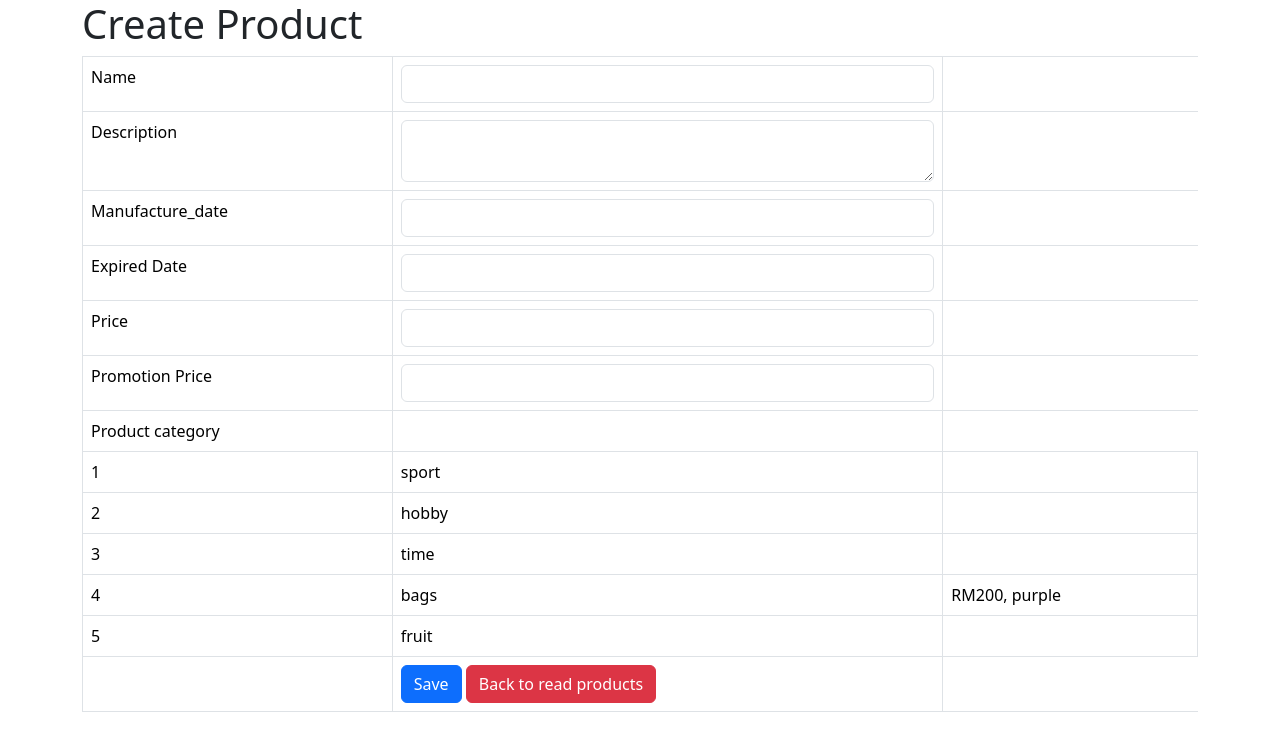
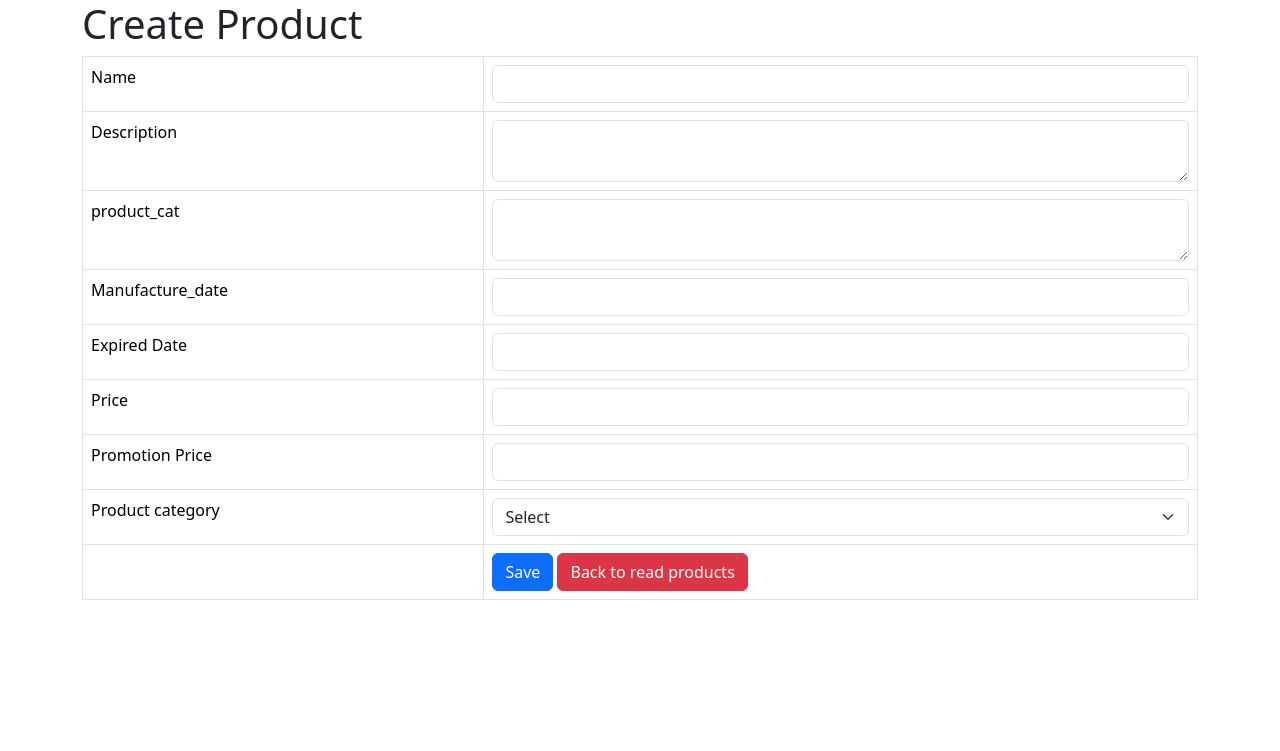
Before and after one commit to PanWeiCheng-Peter/php, a PHP site: page /product_create.php in a window 1280 px wide. Shown: the top 751 px of the page. Run offline with PHP 8.4, Linux system fonts and the light colour scheme; data comes from the database, SQL or seed files in the repository.

Commit message:
update php change 1

```diff
--- a/shop/product_create.php
+++ b/shop/product_create.php
@@ -41,8 +41,6 @@
                 $price = $_POST['price'];
                 $promotion_price = $_POST['promotion_price'];
                 $product_cat_id = $_POST['product_cat_id'];
-                $product_cat_name = $_POST['product_cat_name'];
-                $product_cat_description = $_POST['product_cat_description'];
 
                 // Validation
                 $errors = [];
@@ -64,12 +62,7 @@
                 if (empty($product_cat_id)) {
                     $errors[] = "Product category ID is required.";
                 }
-                if (empty($product_cat_name)) {
-                    $errors[] = "Product category name is required.";
-                }
-                if (empty($product_cat_description)) {
-                    $errors[] = "Product category description is required.";
-                }
+
                 // If there are errors, display them
                 if (!empty($errors)) {
                     echo "<div class='alert alert-danger'><ul>";
@@ -120,6 +113,9 @@
                     <td>Description</td>
                     <td><textarea name='description' class='form-control'></textarea></td>
                 </tr>
+                <td>product_cat</td>
+                <td><textarea name='description' class='form-control'></textarea></td>
+                </tr>
                 <tr>
                     <td>Manufacture_date</td>
                     <td><input type='text' name='manufacture_date' class='form-control' /></td>
@@ -138,26 +134,21 @@
                 </tr>
                 <tr>
                     <td>Product category </td>
-                    <td><label for="category">
+                    <td>
+                        <select name='product_cat_id' class='form-select'>
+                            <option value=''>Select</option>
                             <?php
                             while ($row = $stmt->fetch(PDO::FETCH_ASSOC)) {
-                                // extract row
-                                // this will make $row['firstname'] to just $firstname only
-                                extract($row);
-                                // creating new table row per record
-                                echo "<tr>";
-                                echo "<td>{$product_cat_id}</td>";
-                                echo "<td>{$product_cat_name}</td>";
-                                echo "<td>{$product_cat_description}</td>";
+                                echo "<option value='{$row['product_cat_id']}'>{$row['product_cat_name']}</option>";
                             }
                             ?>
+                        </select>
                     </td>
-
                 </tr>
                 <td></td>
                 <td>
                     <input type='submit' value='Save' class='btn btn-primary' />
-                    <a href='index.php' class='btn btn-danger'>Back to read products</a>
+                    <a href='product_listing.php' class='btn btn-danger'>Back to read products</a>
                 </td>
                 </tr>
             </table>
--- a/shop/product_listing.php
+++ b/shop/product_listing.php
@@ -66,7 +66,7 @@
                 echo "<a href='product_details.php?id={$id}' class='btn btn-info m-r-1em'>Read</a>";
 
                 // we will use this links on next part of this post
-                echo "<a href='update.php?id={$id}' class='btn btn-primary m-r-1em'>Edit</a>";
+                echo "<a href='product_update.php?id={$id}' class='btn btn-primary m-r-1em'>Edit</a>";
 
                 // we will use this links on next part of this post
                 echo "<a href='#' onclick='delete_user({$id});'  class='btn btn-danger'>Delete</a>";
```
